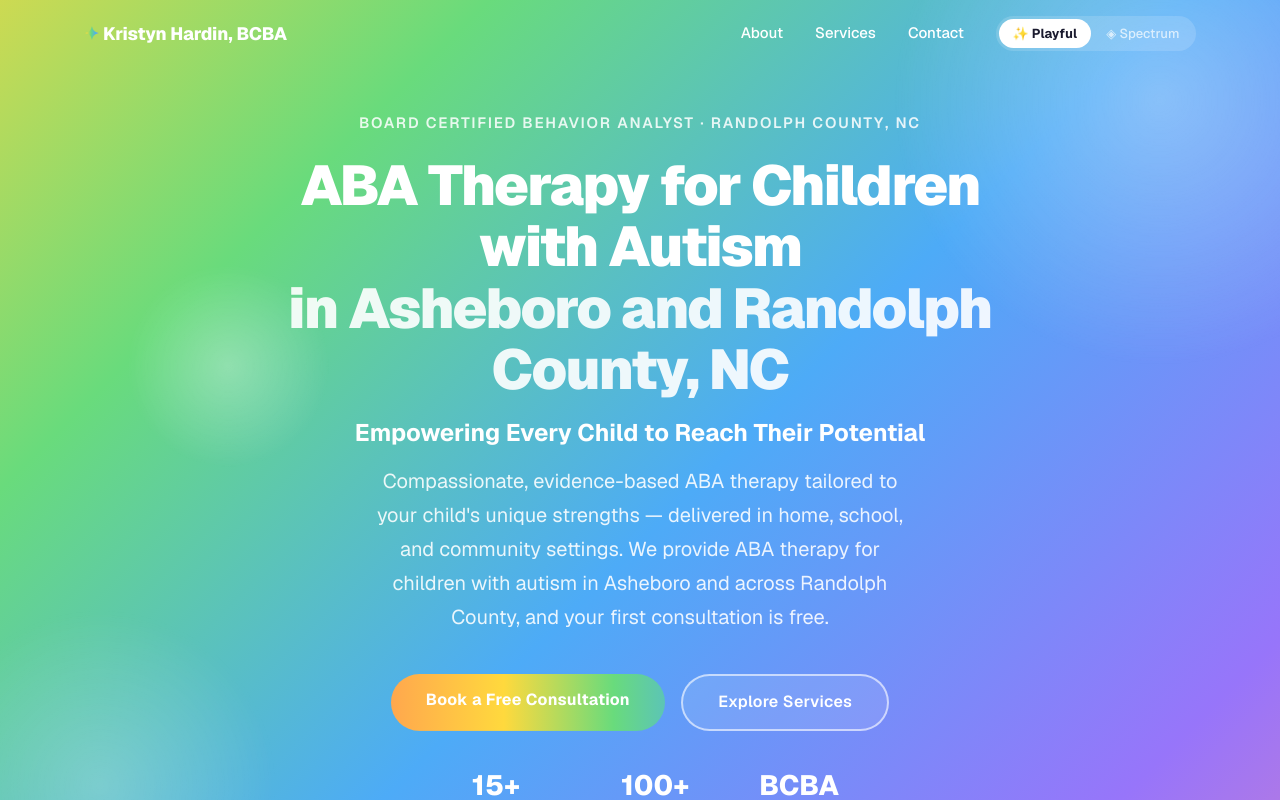
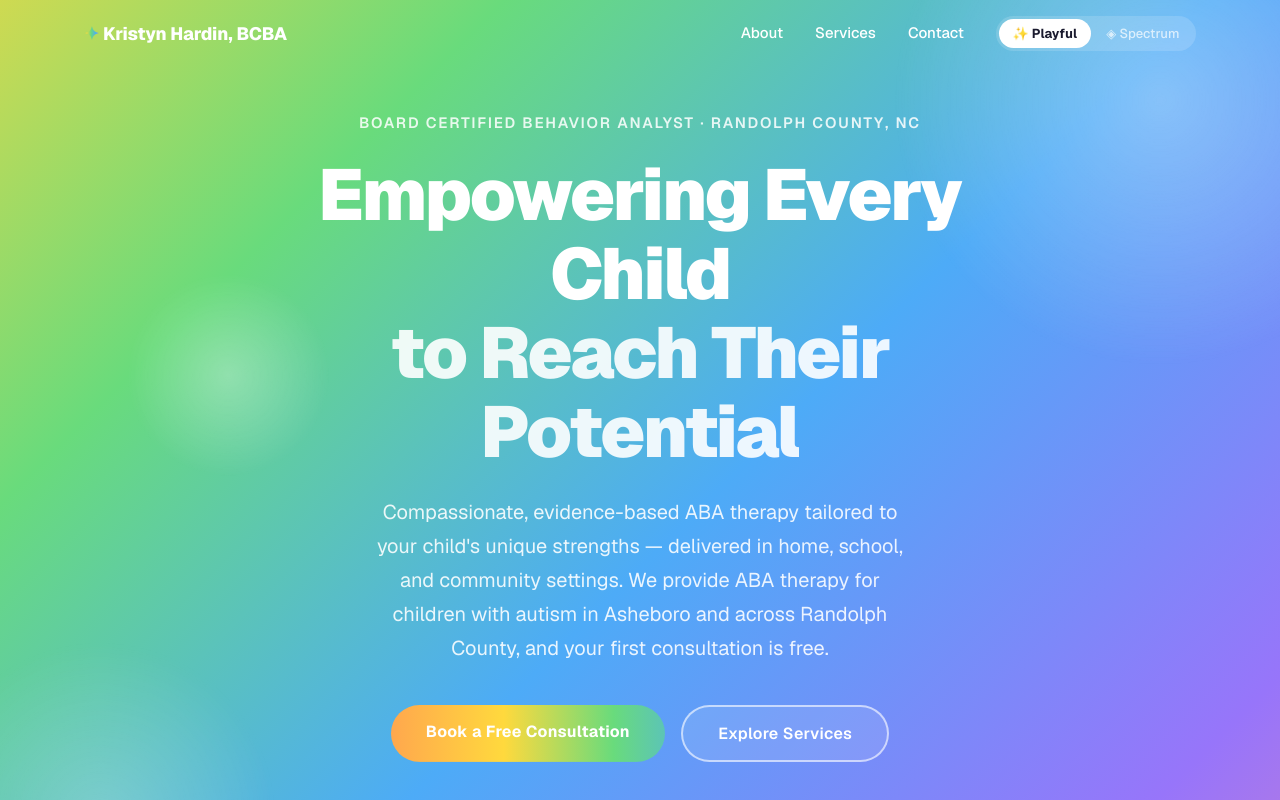
Before and after one commit to dthurber88/aba-prototype, a Next.js app: page / in a window 1280 px wide. Shown: the top 800 px of the page. Built offline with nearby package versions, Linux system fonts and the light colour scheme.

Commit message:
Restore original hero H1 and drop duplicate tagline

```diff
--- a/app/components/HeroSection.tsx
+++ b/app/components/HeroSection.tsx
@@ -42,13 +42,13 @@ export default function HeroSection() {
           style={{
             color: "#ffffff",
             fontWeight: 900,
-            fontSize: "clamp(2rem, 5vw, 3.5rem)",
+            fontSize: "clamp(2.5rem, 6vw, 4.5rem)",
             lineHeight: 1.1,
             letterSpacing: "-0.03em",
-            marginBottom: "1rem",
+            marginBottom: "1.5rem",
           }}
         >
-          ABA Therapy for Children with Autism
+          Empowering Every Child
           <br />
           <span
             style={{
@@ -58,22 +58,9 @@ export default function HeroSection() {
               backgroundClip: "text",
             }}
           >
-            in Asheboro and Randolph County, NC
+            to Reach Their Potential
           </span>
         </h1>
-
-        <p
-          className="animate-fade-up-1"
-          style={{
-            color: "#ffffff",
-            fontWeight: 700,
-            fontSize: "clamp(1.125rem, 3vw, 1.5rem)",
-            lineHeight: 1.3,
-            marginBottom: "1rem",
-          }}
-        >
-          Empowering Every Child to Reach Their Potential
-        </p>
 
         <p
           className="animate-fade-up-2"
```
